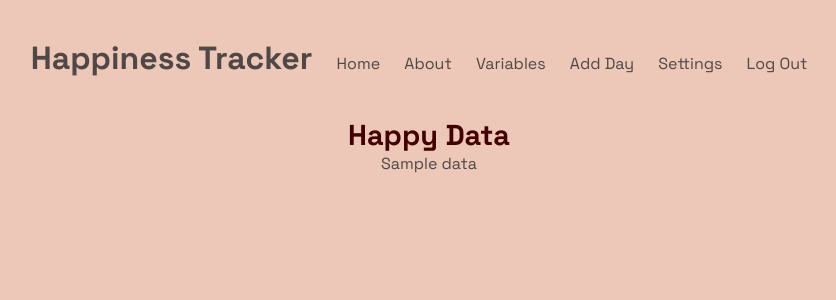
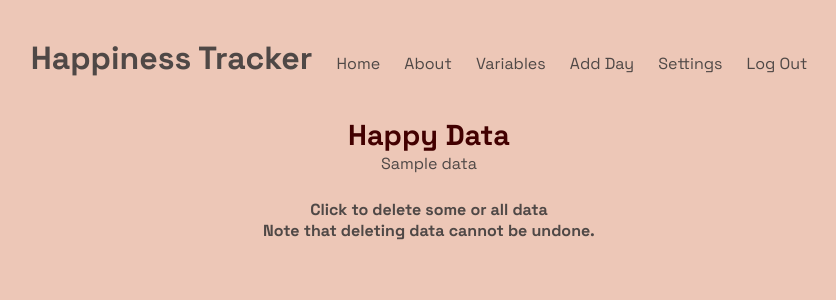
Before and after one commit to claireguyatt/HT, a Django app: template templates/user/homepage.html in a window 1280 px wide. Shown: the top 300 px of the page, without its empty margins (211-1047 px from the left). Run offline with Django 4.2, Linux system fonts and the light colour scheme; the template is opened without the code that fills it: most values are stand-ins (such as "Sample title", 1, 10 or a date in 2020); some web fonts are replaced.

Commit message:
added deleting data function

```diff
--- a/homepage/urls.py
+++ b/homepage/urls.py
@@ -7,4 +7,5 @@ urlpatterns = [
     path('logout_user/', views.logout_user, name="logout"),
     path('input_data/', views.input_data, name="new day"),
     path('edit_variables/', views.edit_variables, name="edit variables"),
+    path('delete_data/', views.delete_data, name="delete data")
 ]
--- a/templates/user/homepage.html
+++ b/templates/user/homepage.html
@@ -19,8 +19,13 @@
             padding-right: 8px;
             background-color: #FFFFF0;
         }
-        p {
-            padding: 3%;
+        button {
+            font-size: 100%;
+            padding-top: 2%;
+        }
+        table {
+            border-collapse: collapse;
+            border: solid 3px #420000 ;
         }
 
     </style>
@@ -29,16 +34,53 @@
 
         {% include 'includes/header.html' %}
 
-        <div id="homepage-container">
+        <div class="homepage-container">
             <h1 style="color:#420000; font-size:180%">Happy Data</h1>
             <div class="data-container">
                 {% if data is None %}
-                    <p>Click Add Day to start tracking your happiness :)</p>
+                    <p style="padding: 2%;">Click Add Day to start tracking your happiness :)</p>
                 {% else %}
                     {{ data|safe }}
                 {% endif %}
             </div>
+            {% if data is not None %}
+                <button type="button" onclick="delete_data()" style="font-weight:bold;">Click to delete some or all data
+                <br>
+                <p>Note that deleting data cannot be undone.</p></button>
+                <div id="delete-days-container" style="display: none; margin: 2%;">
+                    <a href="delete_data/">Delete all data.</a>
+                    <table>
+
+                        {% for day in days %}
+                        <tr>
+                            <td style="font-weight: bold;">{{ day }}</td>
+                            <td>
+                            <form action="delete_data/" method="POST">
+
+                                {% csrf_token %}
+
+                                <button type="submit" name="day" value="{{day}}" style="background-color: #FFFFF0;">Delete</button>
+                            </form>
+                            </td>
+                        </tr>
+                        {% endfor %}
+
+                    </table>
+
+                </div>
+            {% endif %}
         </div>
 
     </body>
+
+    <script>
+        function delete_data() {
+            var show_me = document.getElementById("delete-days-container");
+            if (show_me.style.display=="none") {
+                show_me.style.display = "block";
+            } else {
+                show_me.style.display = "none";
+            }
+        }
+    </script>
 </html>
```
Also changed, not shown: homepage/views.py (+18 -2 lines), welcome/models.py (+12 -2 lines).
